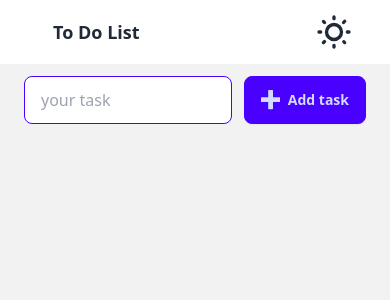
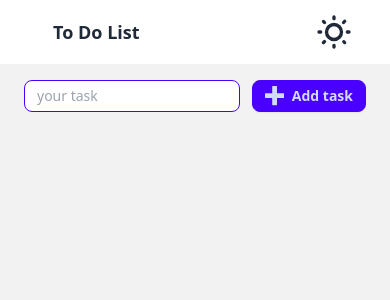
Before and after one commit to alipnf/to-do-list, a React (Vite) app: page / in a window 390 px wide. Shown: the top 300 px of the page. Built offline with nearby package versions, Linux system fonts and the light colour scheme.

Commit message:
style: add responsive

```diff
--- a/src/components/addTask.jsx
+++ b/src/components/addTask.jsx
@@ -1,12 +1,15 @@
 export default function AddTask() {
   return (
-    <form className="mt-3 flex items-center gap-3">
+    <form className="mt-4 flex items-center gap-3 md:mt-5 lg:mt-8">
       <input
         type="text"
         placeholder="your task"
-        className="input input-bordered input-primary w-full max-w-xs"
+        className="input input-sm input-bordered input-primary w-full max-w-xl md:input-md xl:input-lg"
       />
-      <button className="btn btn-primary" type="submit">
+      <button
+        className="btn btn-primary btn-sm md:btn-md xl:btn-lg"
+        type="submit"
+      >
         <svg
           xmlns="http://www.w3.org/2000/svg"
           width="1.2rem"
```
